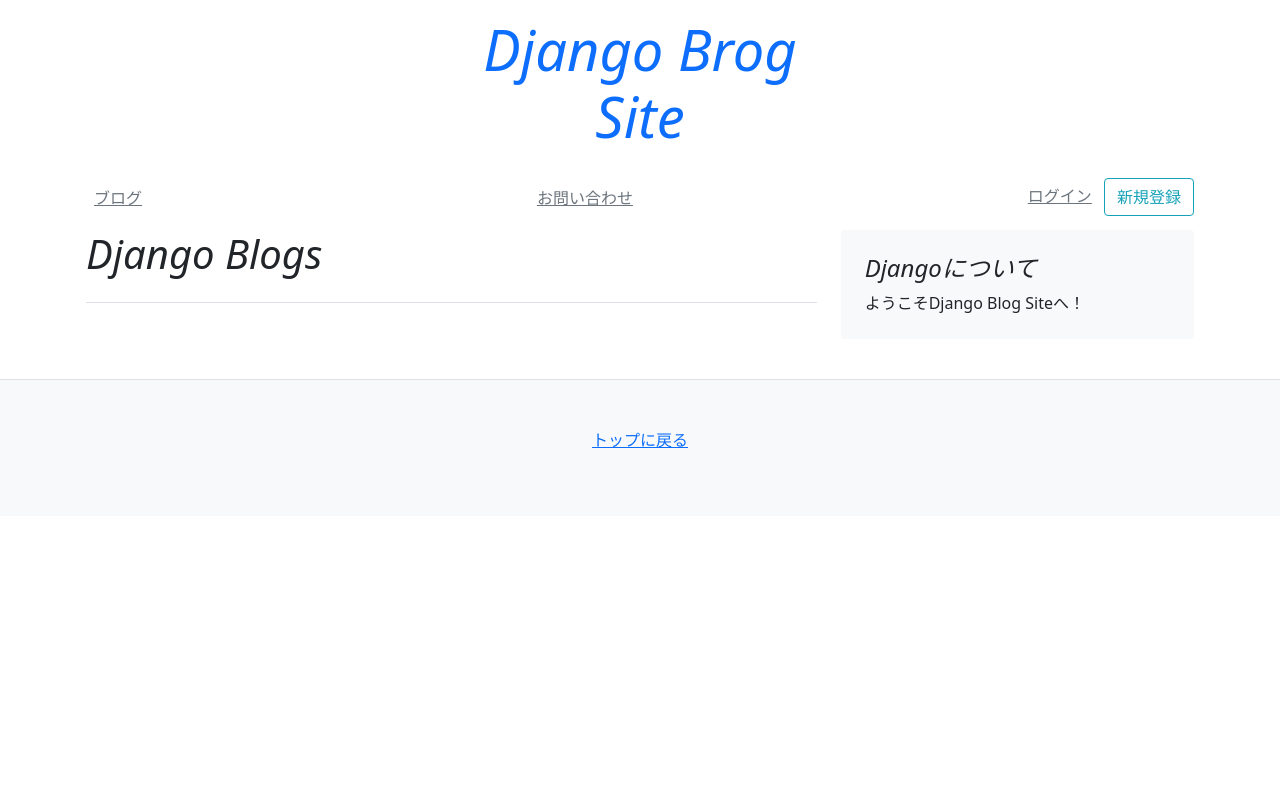
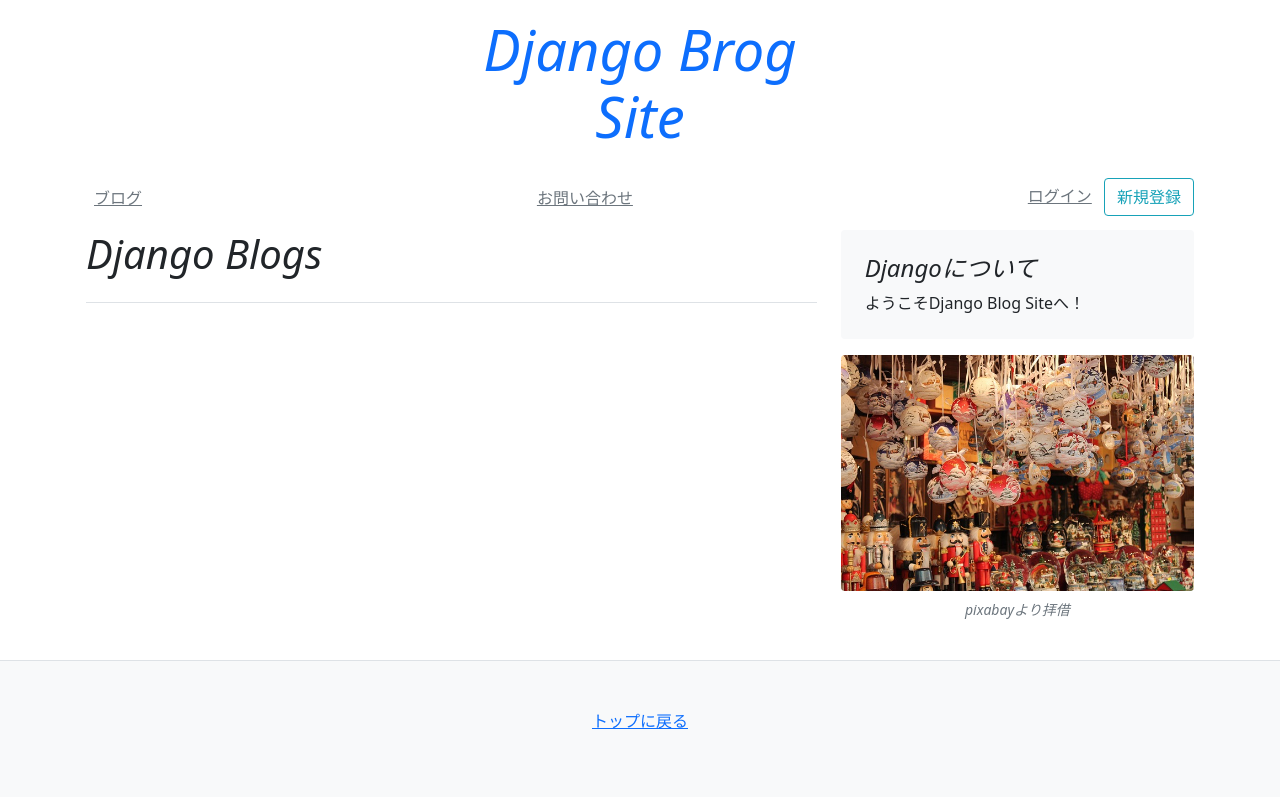
Before and after one commit to Ko-s-y/Django_brog_site, a Django app: page /blog/ in a window 1280 px wide. Run offline with Django 4.2, Linux system fonts and the light colour scheme; data that the repository does not hold is empty; parts of the project's set-up code (start-up, migrations or seed data) failed here and were passed over; some libraries are stand-ins or nearby versions.

Commit message:
add: サイドバーに画像表示 pixabayより

```diff
--- a/config/settings.py
+++ b/config/settings.py
@@ -132,6 +132,9 @@ USE_TZ = True
 # https://docs.djangoproject.com/en/4.2/howto/static-files/
 
 STATIC_URL = 'static/'
+STATICFILES_DIRS = [
+    os.path.join(BASE_DIR, 'static'),
+]
 
 AUTH_USER_MODEL = 'mysite.User'
 
--- a/templates/mysite/snippets/sidebar.html
+++ b/templates/mysite/snippets/sidebar.html
@@ -1,6 +1,12 @@
+{% load static %}
+
 <aside class="col-md-4">
   <div class="p-4 mb-3 bg-light rounded">
     <h4 class="font-italic">Djangoについて</h4>
     <p class="mb-0">ようこそDjango Blog Siteへ！</p>
   </div>
+  <figure class="figure">
+    <img class="figure-img img-fluid rounded" src="{% static 'mysite/img1.jpg' %}" alt="">
+    <figcaption class="figure-caption text-center font-italic small">pixabayより拝借</figcaption>
+  </figure>
 </aside>
```
Also changed, not shown: static/mysite/img1.jpg (added).
